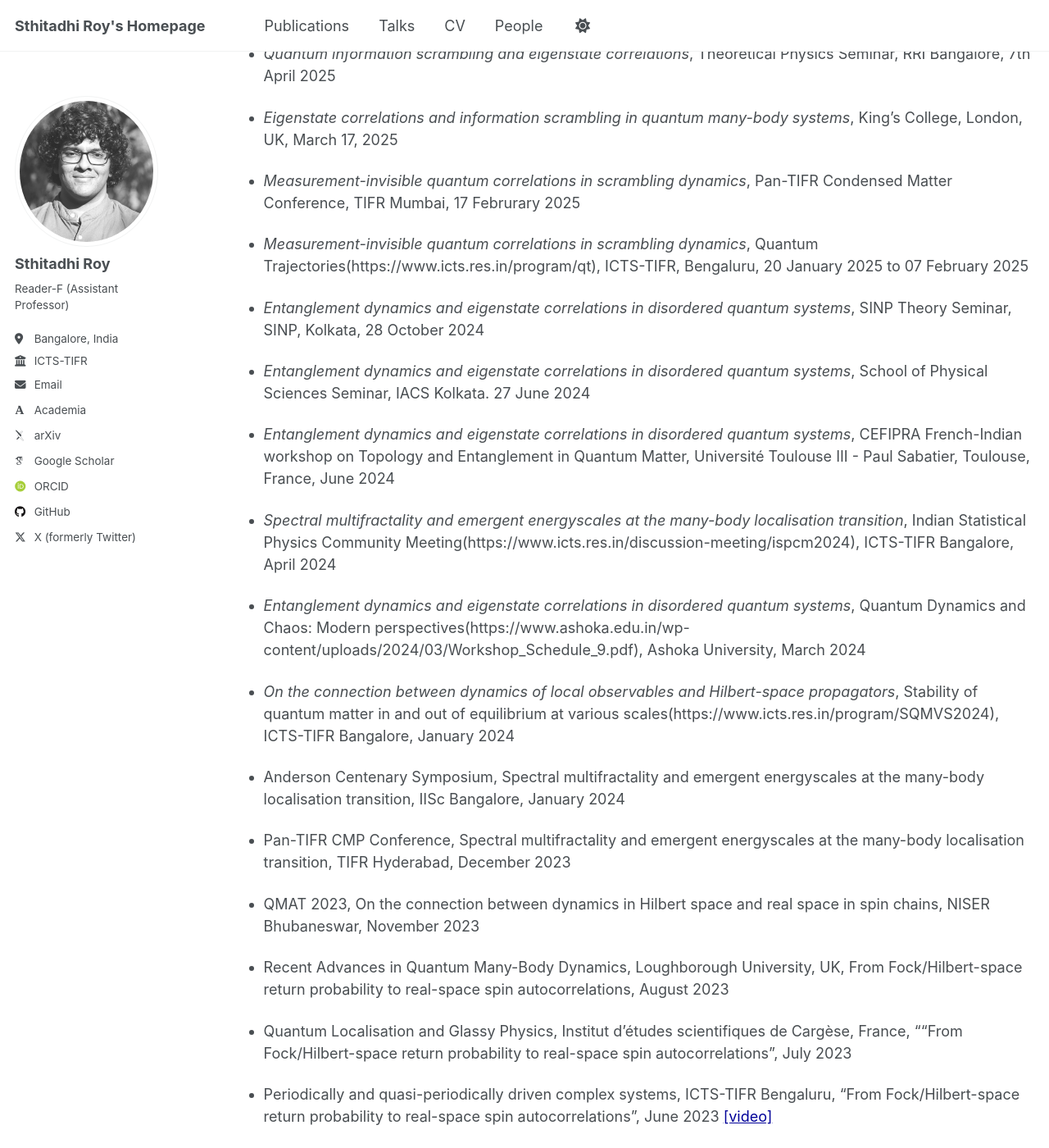
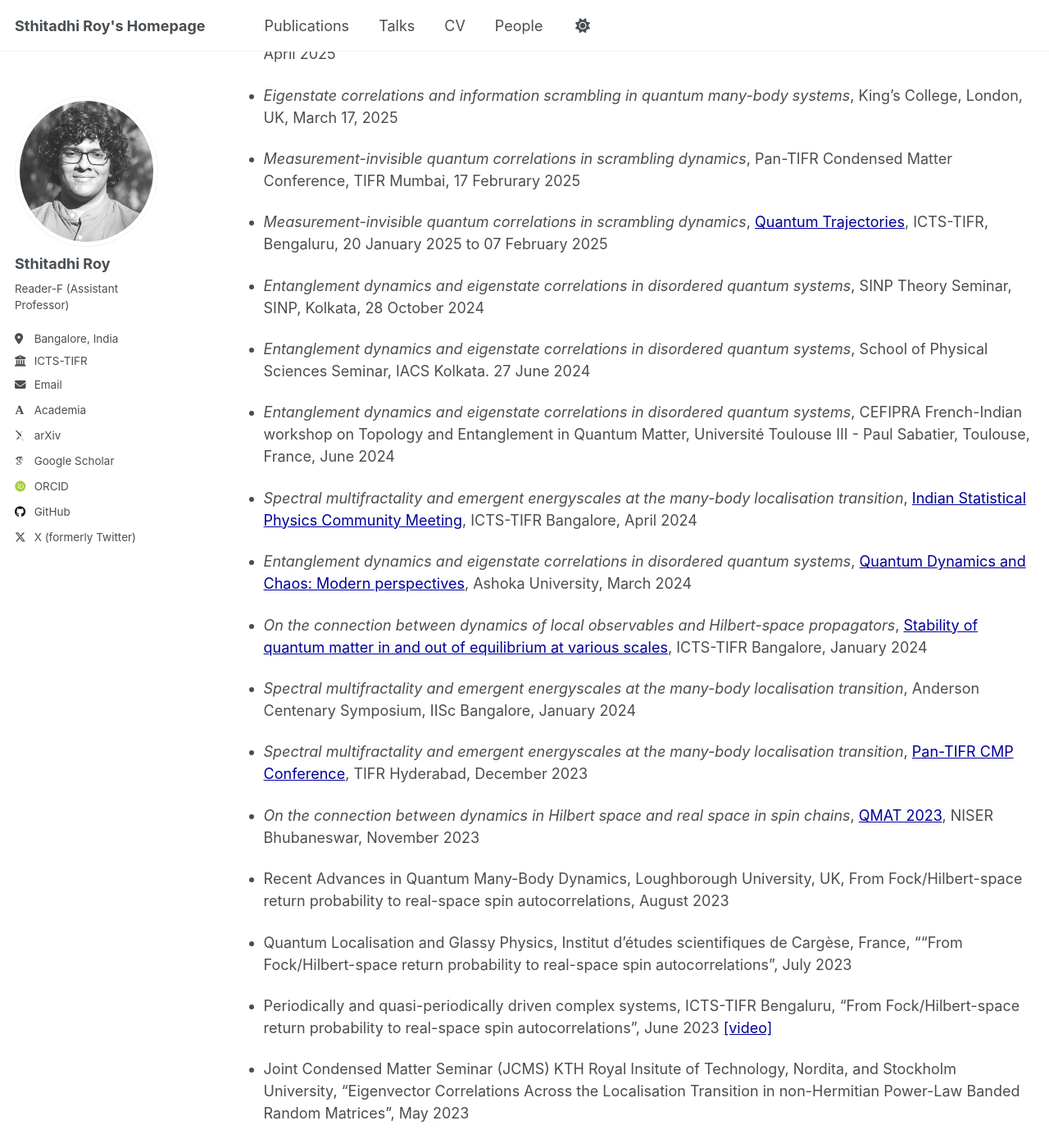
Before and after one commit to sthitadhi-roy/sthitadhi-roy.github.io, a Jekyll site: the page built from _pages/talks.md, in a window 1280 px wide and 1400 px high, scrolled down 255 px. Shown: the whole window at 82% size. Built offline with Jekyll 4.4.1, drawn with Linux system fonts in a browser that asks for light colours; some web fonts are replaced; some of the changed text lies outside the part shown.

Commit message:
Update talks.md

```diff
--- a/_pages/talks.md
+++ b/_pages/talks.md
@@ -7,7 +7,7 @@ author_profile: true
 
 ### List of talks
 
-- Imprints of quantum information scrambling on eigenstate correlations, Conference on Physics of Non-equilibrium systems(https://newweb.bose.res.in/Conferences/CQNS-2025/), SNBNCBS Kolkata, 22-23 May 2025
+- *Imprints of quantum information scrambling on eigenstate correlations*, [Conference on Physics of Non-equilibrium systems](https://newweb.bose.res.in/Conferences/CQNS-2025/), SNBNCBS Kolkata, 22-23 May 2025
 
 - *Quantum information scrambling and eigenstate correlations*, Theoretical Physics Seminar, RRI Bangalore, 7th April 2025
 
@@ -15,7 +15,7 @@ author_profile: true
 
 - *Measurement-invisible quantum correlations in scrambling dynamics*, Pan-TIFR Condensed Matter Conference, TIFR Mumbai, 17 Februrary 2025
 
-- *Measurement-invisible quantum correlations in scrambling dynamics*, Quantum Trajectories(https://www.icts.res.in/program/qt), ICTS-TIFR, Bengaluru, 20 January 2025 to 07 February 2025
+- *Measurement-invisible quantum correlations in scrambling dynamics*, [Quantum Trajectories](https://www.icts.res.in/program/qt), ICTS-TIFR, Bengaluru, 20 January 2025 to 07 February 2025
 
 - *Entanglement dynamics and eigenstate correlations in disordered quantum systems*, SINP Theory Seminar, SINP, Kolkata, 28 October 2024
 
@@ -23,17 +23,17 @@ author_profile: true
 
 - *Entanglement dynamics and eigenstate correlations in disordered quantum systems*, CEFIPRA French-Indian workshop on Topology and Entanglement in Quantum Matter, Université Toulouse III - Paul Sabatier, Toulouse, France, June 2024
 
-- *Spectral multifractality and emergent energyscales at the many-body localisation transition*, Indian Statistical Physics Community Meeting(https://www.icts.res.in/discussion-meeting/ispcm2024), ICTS-TIFR Bangalore, April 2024
+- *Spectral multifractality and emergent energyscales at the many-body localisation transition*, [Indian Statistical Physics Community Meeting](https://www.icts.res.in/discussion-meeting/ispcm2024), ICTS-TIFR Bangalore, April 2024
 
-- *Entanglement dynamics and eigenstate correlations in disordered quantum systems*, Quantum Dynamics and Chaos: Modern perspectives(https://www.ashoka.edu.in/wp-content/uploads/2024/03/Workshop_Schedule_9.pdf), Ashoka University, March 2024
+- *Entanglement dynamics and eigenstate correlations in disordered quantum systems*, [Quantum Dynamics and Chaos: Modern perspectives](https://www.ashoka.edu.in/wp-content/uploads/2024/03/Workshop_Schedule_9.pdf), Ashoka University, March 2024
 
-- *On the connection between dynamics of local observables and Hilbert-space propagators*, Stability of quantum matter in and out of equilibrium at various scales(https://www.icts.res.in/program/SQMVS2024), ICTS-TIFR Bangalore, January 2024
+- *On the connection between dynamics of local observables and Hilbert-space propagators*, [Stability of quantum matter in and out of equilibrium at various scales](https://www.icts.res.in/program/SQMVS2024), ICTS-TIFR Bangalore, January 2024
 
-- Anderson Centenary Symposium, Spectral multifractality and emergent energyscales at the many-body localisation transition, IISc Bangalore, January 2024
+- *Spectral multifractality and emergent energyscales at the many-body localisation transition*, Anderson Centenary Symposium, IISc Bangalore, January 2024
 
-- Pan-TIFR CMP Conference, Spectral multifractality and emergent energyscales at the many-body localisation transition, TIFR Hyderabad, December 2023
+- *Spectral multifractality and emergent energyscales at the many-body localisation transition*, [Pan-TIFR CMP Conference](https://sites.google.com/tifrh.res.in/cmp2023/home), TIFR Hyderabad, December 2023
 
-- QMAT 2023, On the connection between dynamics in Hilbert space and real space in spin chains, NISER Bhubaneswar, November 2023
+- *On the connection between dynamics in Hilbert space and real space in spin chains*, [QMAT 2023](https://sites.google.com/niser.ac.in/qmat2023/), NISER Bhubaneswar, November 2023
 
 - Recent Advances in Quantum Many-Body Dynamics, Loughborough University, UK, From Fock/Hilbert-space return probability to real-space spin autocorrelations, August 2023
 
@@ -41,12 +41,14 @@ author_profile: true
 
 - Periodically and quasi-periodically driven complex systems, ICTS-TIFR Bengaluru, "From Fock/Hilbert-space return probability to real-space spin autocorrelations", June 2023 [[video]](https://www.youtube.com/live/d8w2Qbj8LNA)
 
-Joint Condensed Matter Seminar (JCMS) KTH Royal Insitute of Technology, Nordita, and Stockholm University, "Eigenvector Correlations Across the Localisation Transition in non-Hermitian Power-Law Banded Random Matrices", May 2023
+- Joint Condensed Matter Seminar (JCMS) KTH Royal Insitute of Technology, Nordita, and Stockholm University, "Eigenvector Correlations Across the Localisation Transition in non-Hermitian Power-Law Banded Random Matrices", May 2023
 
 - DPS Day Seminar, IISER Kolkata, India, "Dynamical phases of quantum matter in measurement-unitary hybrid dynamics", March 2023
 
 - IMSc Colloquium, Institute of Mathematical Sciences, Chennai, India, "Dynamical phases of quantum matter in measurement-unitary hybrid dynamics", January 2023  [[video]](https://www.youtube.com/watch?v=8nrxKpIuNks)
-Conference on correlated and/or driven quantum matter, IACS Kolkata, "Hilbert-space correlations and entanglement structure of quantum states", January 2023
+
+- Conference on correlated and/or driven quantum matter, IACS Kolkata, "Hilbert-space correlations and entanglement structure of quantum states", January 2023
+
 - Ergodicity Breaking and Integrability in Long-Range Systems and on Random Graphs, Nordita, Stockholm, "Hilbert-space correlations and bipartite entanglement", November 2022 [[video]](https://enabla.com/en/pub/965/video)
 
 - ICTS Condensed Matter Seminar, ICTS-TIFR Bengaluru, "Constraint-induced arrested classical many-body chaos and directed percolation", October 2022
```
